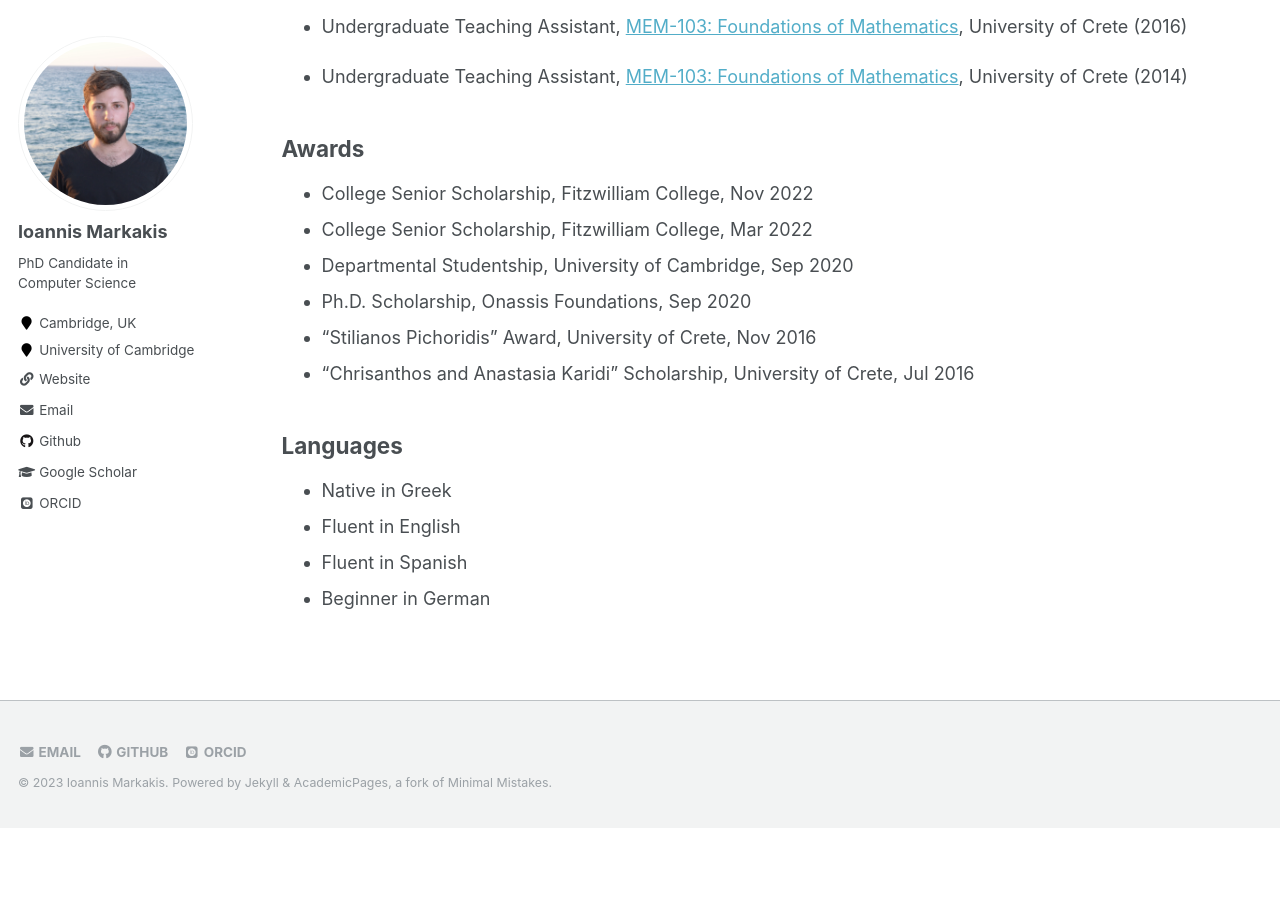
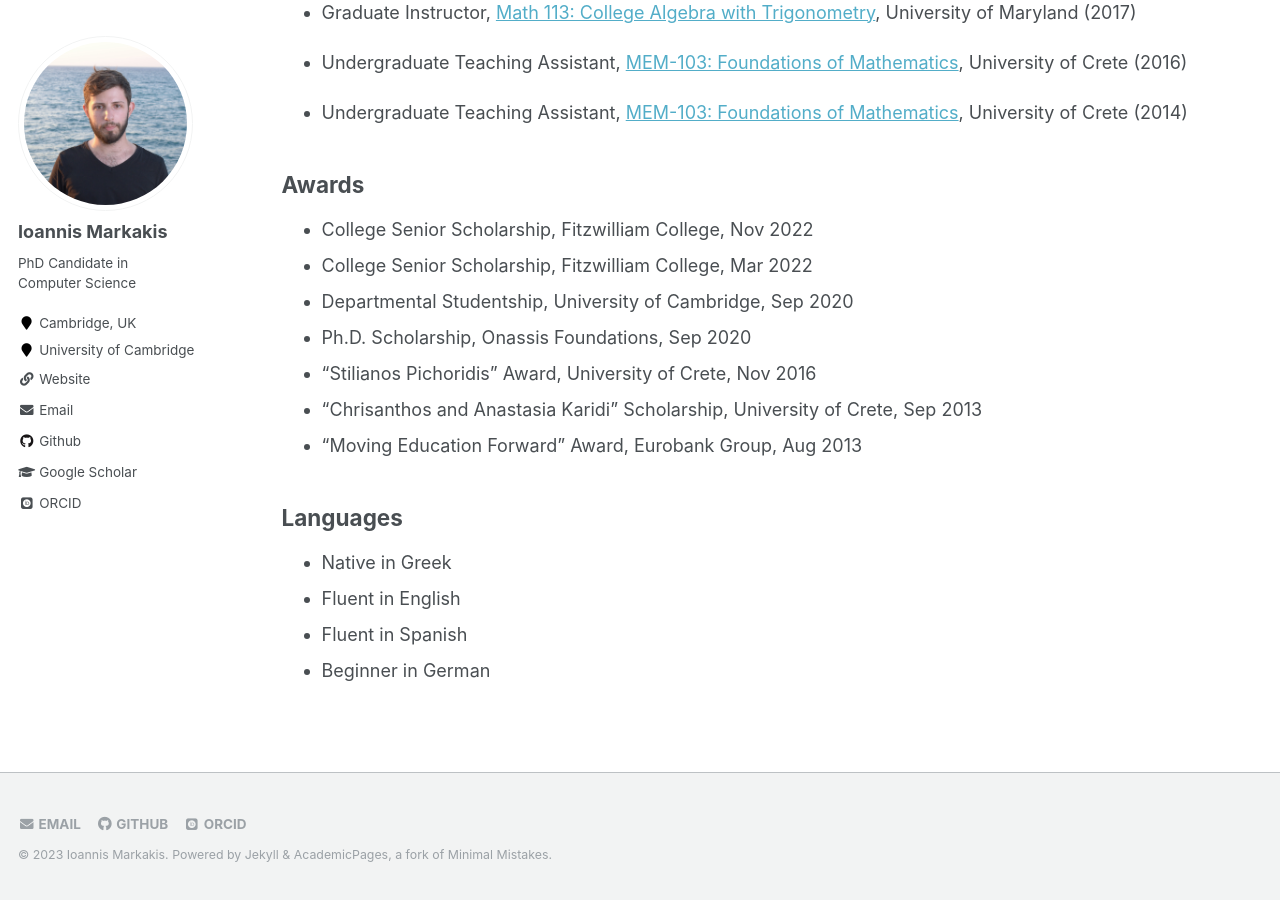
Before and after one commit to jmarkakis/jmarkakis.github.io, a Jekyll site: the page built from _pages/cv.md, in a window 1280 px wide and 900 px high, scrolled down 1726 px. Built offline with Jekyll 4.4.1, drawn with Linux system fonts in a browser that asks for light colours; some web fonts are replaced; formulas are drawn with MathJax 3; before the commit the page ends 2554 px from its top, so only the background shows below that; some of the changed text lies outside the part shown.

Commit message:
Added MA title + Eurobank Award

```diff
--- a/_pages/cv.md
+++ b/_pages/cv.md
@@ -48,7 +49,8 @@ Awards
 * Departmental Studentship, University of Cambridge, Sep 2020
 * Ph.D. Scholarship, Onassis Foundations, Sep 2020
 * "Stilianos Pichoridis" Award, University of Crete, Nov 2016
-* "Chrisanthos and Anastasia Karidi" Scholarship, University of Crete, Jul 2016
+* "Chrisanthos and Anastasia Karidi" Scholarship, University of Crete, Sep 2013
+* "Moving Education Forward" Award, Eurobank Group, Aug 2013
 
 Languages
 ---
```
Also changed, not shown: other parts of _pages/cv.md (+1 -0 lines).
